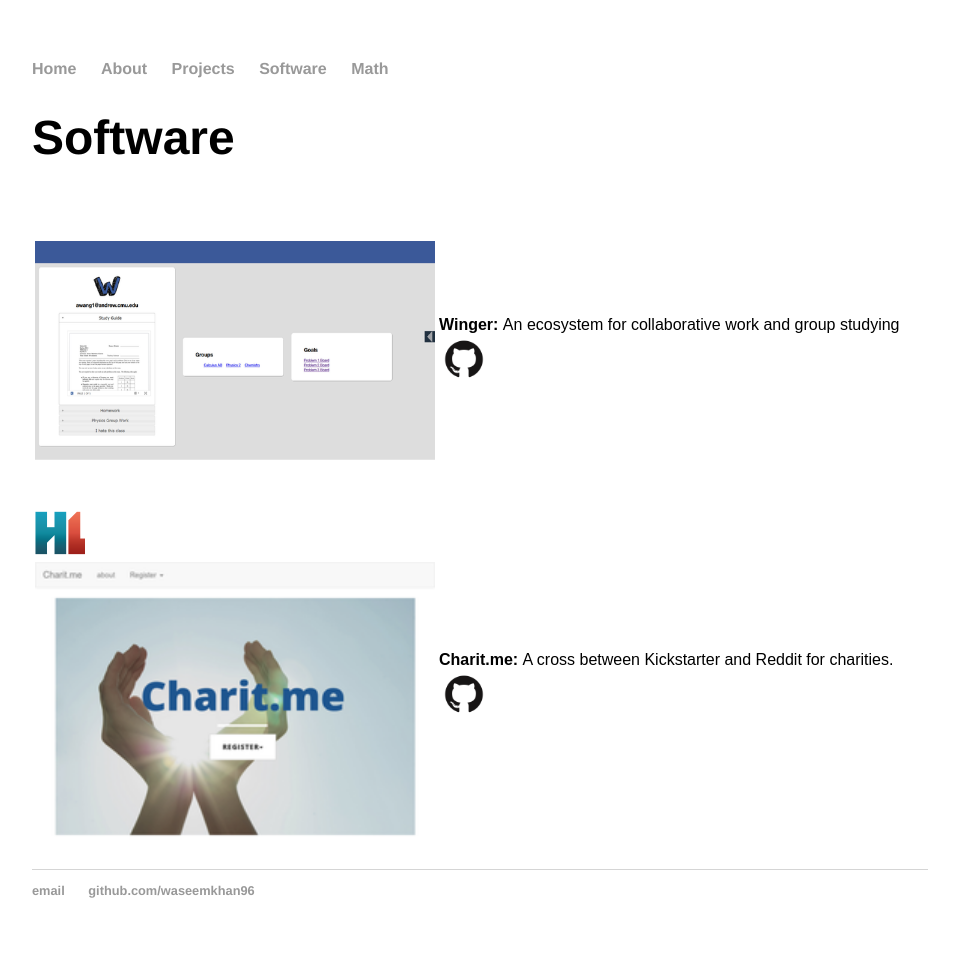
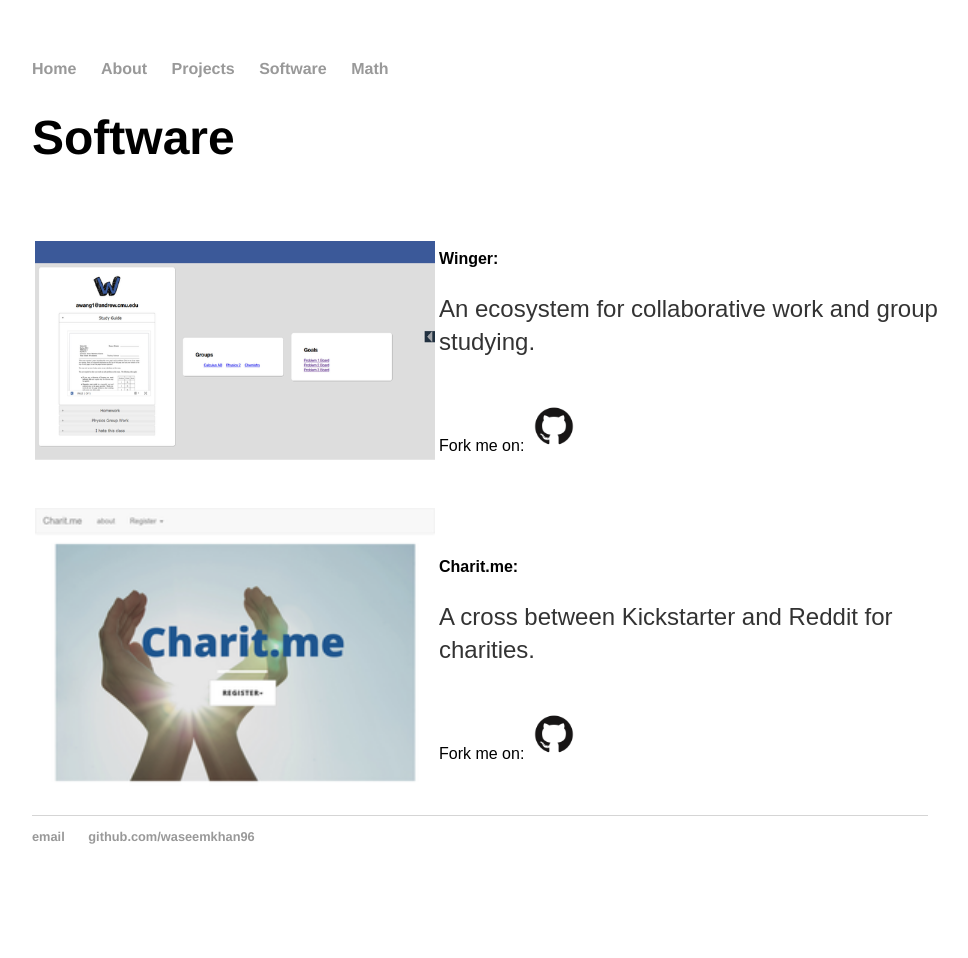
Before and after one commit to wasdkhan/wasdkhan.github.io, a Jekyll site: the page built from software/index.html, in a window 1280 px wide. Shown: the whole page, without its empty margins (160-1128 px from the left). Built offline with Jekyll 4.4.1, drawn with Linux system fonts in a browser that asks for light colours; after the commit the page ends 904 px from its top, so only the background shows below that.

```diff
--- a/software/index.html
+++ b/software/index.html
@@ -7,20 +7,23 @@ title: Projects
     <table>
       <tr>
         <td><div style="float:left">
-          <a href="http://challengepost.com/software/winger"><img class="soft" src="img/winger.png"/></a>
+          <a href="http://challengepost.com/software/winger">
+          <img class="soft" src="img/winger.png"/></a>
         </div></td>
         <td><div style="width:500px;float:left;font-family:Arial">
-        <strong>Winger: </strong> An ecosystem for collaborative work and group studying
-        <a href="https://github.com/avarun42/Winger">
+        <strong>Winger: </strong> <p>An ecosystem for collaborative work and group studying.</p>
+        <br> Fork me on: <a href="https://github.com/avarun42/Winger">
           <img class="icon" src="img/github.png"> </a>
         </div></td>
       </tr>
   		<tr>
-  			<td><div style="float:left"><a href="https://www.hackerleague.org/hackathons/hackru-fall-2014/hacks/charit-dot-me">
-          <img class="icon" src="img/hacker_league.png"><img class="soft" src="img/charitme.png"/></a></div></td>
+  			<td><div style="float:left">
+          <a href="https://www.hackerleague.org/hackathons/hackru-fall-2014/hacks/charit-dot-me">
+          <img class="soft" src="img/charitme.png"/></a>
+        </div></td>
   			<td><div style="width:500px;float:left;font-family:Arial">
-  			<strong>Charit.me:	</strong> A cross between Kickstarter and Reddit for charities.
-        <a href="https://github.com/waseemkhan96/charitme">
+  			<strong>Charit.me:	</strong> <p>A cross between Kickstarter and Reddit for charities.</p>
+        <br> Fork me on: <a href="https://github.com/waseemkhan96/charitme">
           <img class="icon" src="img/github.png"> </a>
   			</div></td>
   		</tr>
```
